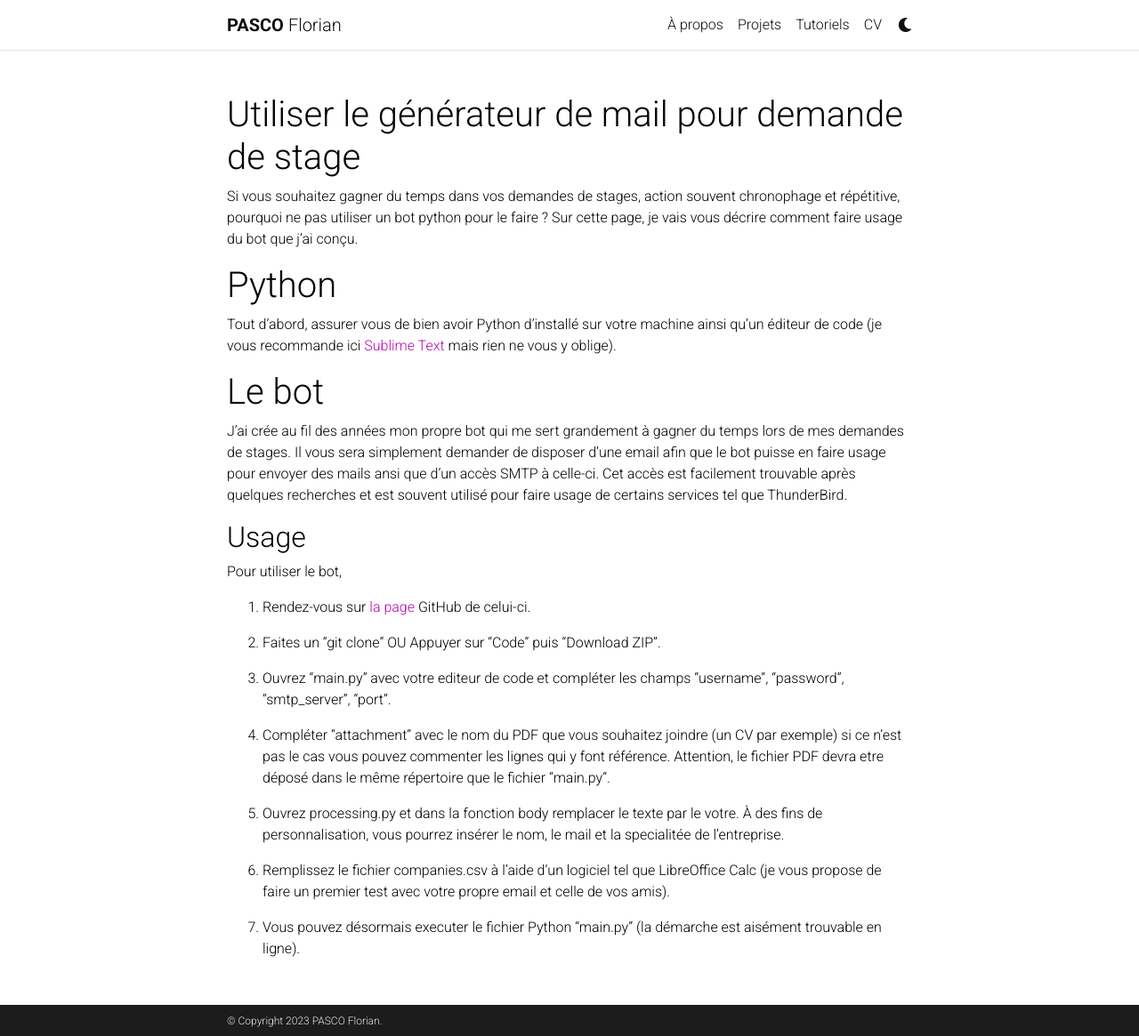
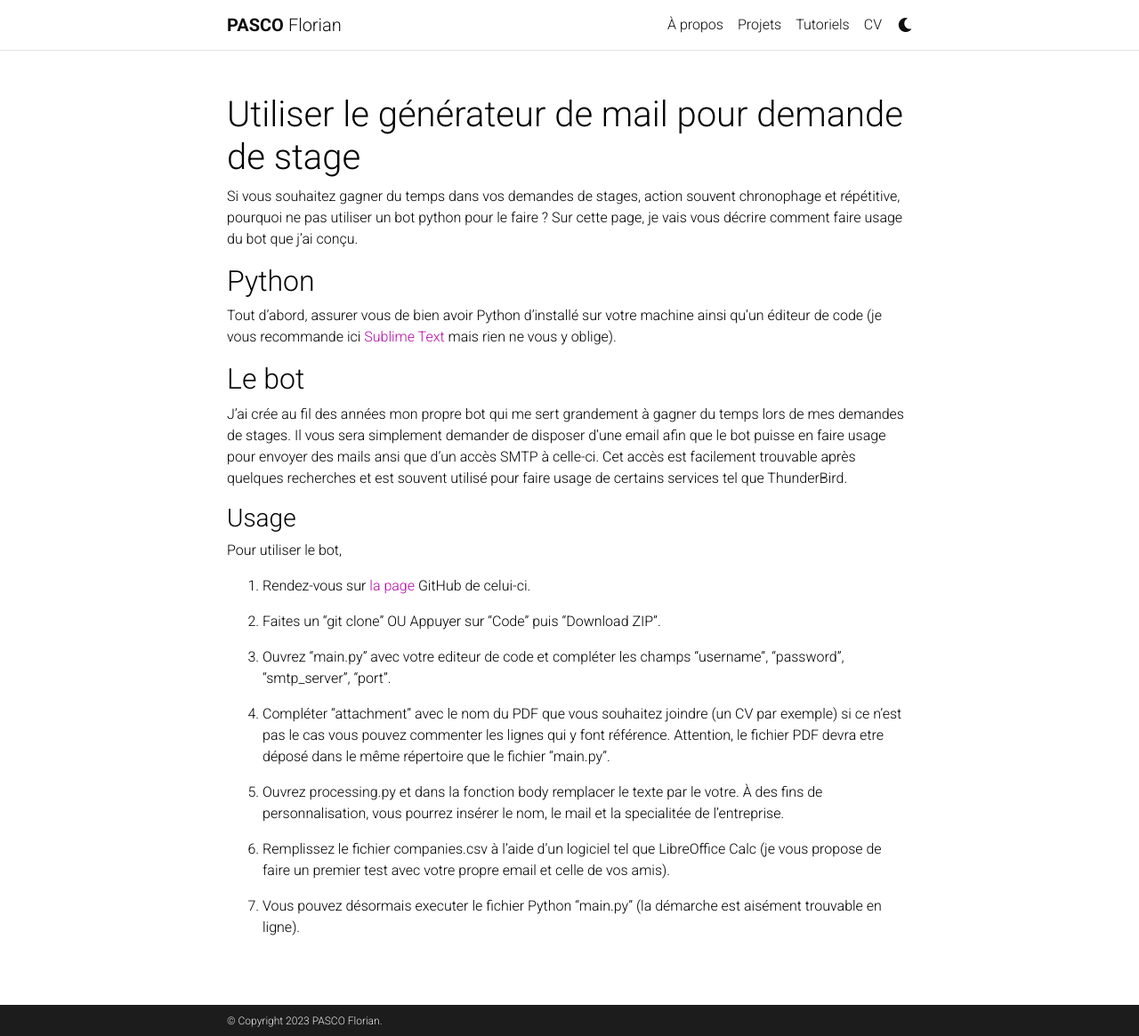
Before and after one commit to mpek29/mpek29.github.io, a Jekyll site: the page built from _tutorials/use_main_internship_generator.md, in a window 1280 px wide and 1165 px high. Shown: the whole window at 89% size. Built offline with Jekyll 4.4.1, drawn with Linux system fonts in a browser that asks for light colours; comment, search, counter and statistics services are not loaded; a style sheet for code colours, icons or effects is not loaded.

```diff
--- a/_tutorials/use_main_internship_generator.md
+++ b/_tutorials/use_main_internship_generator.md
@@ -6,14 +6,14 @@ importance: 1
 
 Si vous souhaitez gagner du temps dans vos demandes de stages, action souvent chronophage et répétitive, pourquoi ne pas utiliser un bot python pour le faire ? Sur cette page, je vais vous décrire comment faire usage du bot que j'ai conçu.
 
-# Python
+## Python
 Tout d'abord, assurer vous de bien avoir Python d'installé sur votre machine ainsi qu'un éditeur de code (je vous recommande ici [Sublime Text](https://www.sublimetext.com/) mais rien ne vous y oblige).
 
-# Le bot
+## Le bot
 
 J'ai crée au fil des années mon propre bot qui me sert grandement à gagner du temps lors de mes demandes de stages. Il vous sera simplement demander de disposer d'une email afin que le bot puisse en faire usage pour envoyer des mails ansi que d'un accès SMTP à celle-ci. Cet accès est facilement trouvable après quelques recherches et est souvent utilisé pour faire usage de certains services tel que ThunderBird.
 
-## Usage
+### Usage
 Pour utiliser le bot,
 
 1. Rendez-vous sur [la page](https://github.com/mpek29/internshipEmailGenerator) GitHub de celui-ci.
```
